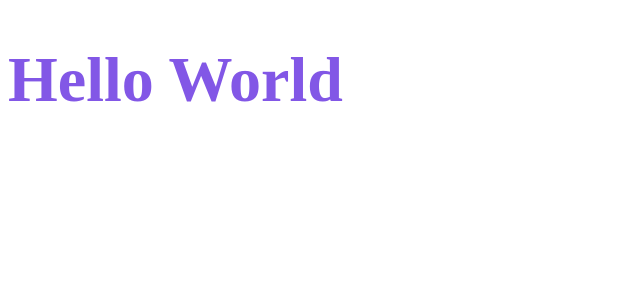
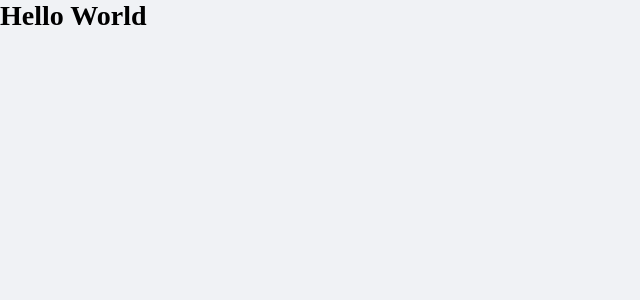
Before and after one commit to brunoOGA/ignite-trilha-reactjs, a React (Create React App) app in the folder 02-dtmoney/: page / in a window 1280 px wide. Shown: the top 300 px of the page, without its empty margins (0-640 px from the left). Built offline with nearby package versions, Linux system fonts and the light colour scheme.

Commit message:
Criando eslitos globais

```diff
--- a/02-dtmoney/public/index.html
+++ b/02-dtmoney/public/index.html
@@ -3,7 +3,7 @@
   <head>
     <meta charset="utf-8" />
     <meta name="viewport" content="width=device-width, initial-scale=1" />
-    <meta name="theme-color" content="#000000" />
+    <link rel="shortcut icon" href="favicon.png" type="image/png">
     <title>dtmoney</title>
   </head>
   <body>
--- a/02-dtmoney/src/App.tsx
+++ b/02-dtmoney/src/App.tsx
@@ -1,14 +1,11 @@
-import styled from 'styled-components';
+import { GlobalStyle } from "./styles/global";
 
-const Title = styled.h1`
-  font-size: 64px;
-  color: #8257e6;
-`;
 
 export function App() {
   return (
     <div className="App">
-      <Title>Hello World</Title>
+      <h1>Hello World</h1>
+      <GlobalStyle />
     </div>
   );
 }
--- /dev/null
+++ b/02-dtmoney/src/styles/global.ts
@@ -0,0 +1,45 @@
+import {createGlobalStyle} from 'styled-components';
+
+export const GlobalStyle = createGlobalStyle`
+  :root {
+    --background: #f0f2f5;
+    --red: #e52e40;
+    --blue: #5429cc;
+    --blue-light: #6933ff;
+    --text-title: #363f5f;
+    --text-body: #969cb3;
+    --shape: #ffffff;
+  }
+
+  * {
+    margin: 0;
+    padding: 0;
+    box-sizing: border-box;
+  }
+  // REM = 1rem = font-size => vai ser utilizado para definir os tamanhos dos componetes para ficar "mais responsivo"
+  // font-size: 16px (Desktop)
+  // utilizar % para caso o usuário definir outro tamanho de fonte para tela dele (maior ou menor)
+  html {
+    @media (min-width: 1080px) {
+      font-size: 93.75%; //15px
+    }
+
+    @media (min-width: 720px) {
+      font-size: 87.5%; //14px
+    }
+  }
+
+  body {
+    background: var(--background);
+    -webkit-font-smoothing: antialiased;
+  }
+
+  button {
+    cursor: pointer;
+  }
+
+  [disabled] {
+    opacity: 0.6;
+    cursor: not-allowed;
+  }
+`;
```
